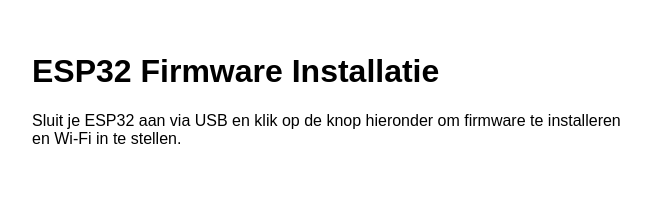
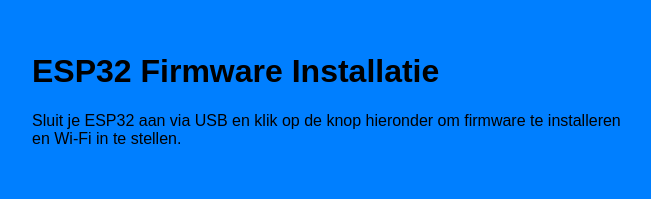
Before and after one commit to RobKeij/ESP32, a plain HTML site: page index.html in a window 1280 px wide. Shown: the whole page, without its empty margins (308-959 px from the left). Drawn offline with Linux system fonts and the light colour scheme.

Commit message:
Update index.html

```diff
--- a/index.html
+++ b/index.html
@@ -7,7 +7,7 @@
   <style>
     body {
       font-family: sans-serif;
-      background-color: #ffffff;
+      background-color: #007fff;
       padding: 2rem;
       max-width: 600px;
       margin: auto;
```
